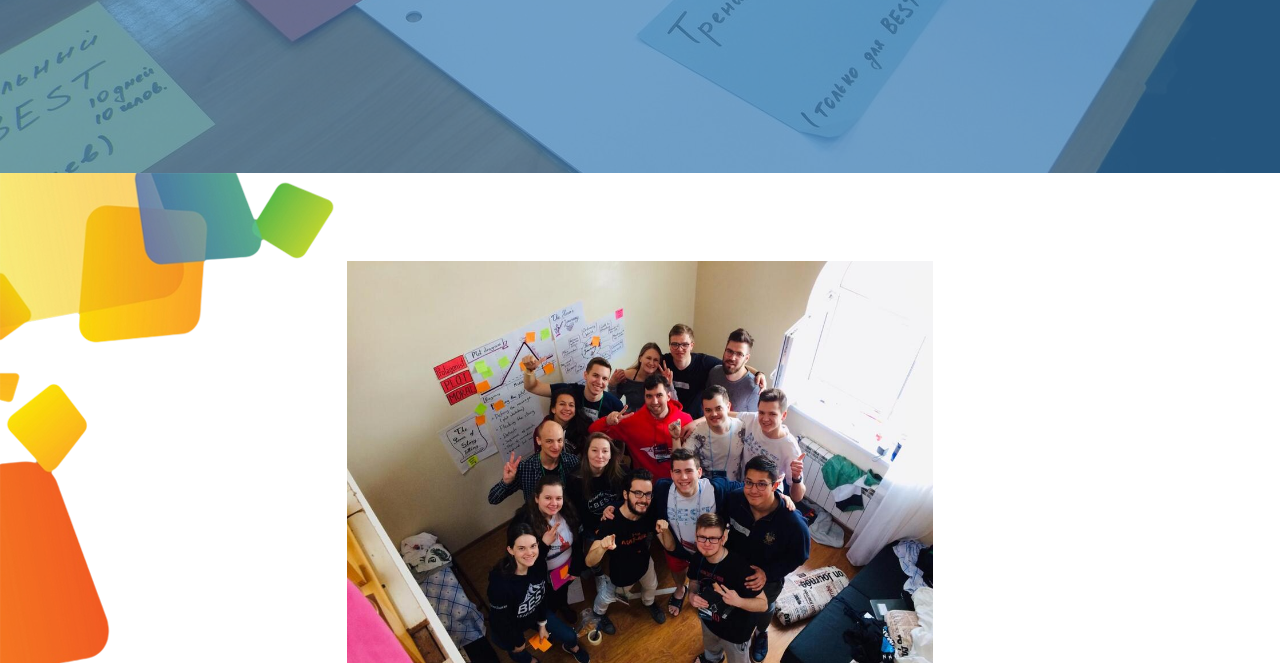
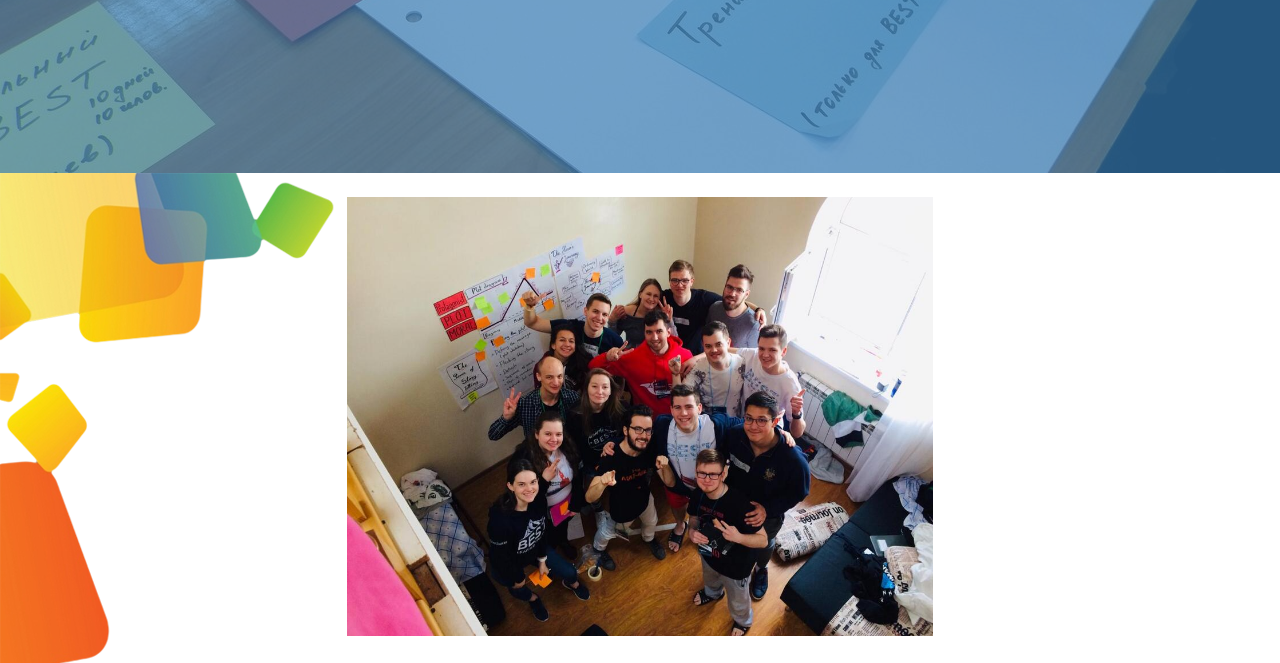
Before and after one commit to newpagexyz/besthack-front, a plain HTML site: page event_create.html in a window 1280 px wide. Shown: the part 279-942 px from the top of the page. Drawn offline with nearby package versions, Linux system fonts and the light colour scheme.

Commit message:
Update event_create.html

```diff
--- a/event_create.html
+++ b/event_create.html
@@ -158,7 +158,7 @@
             </div>
         </div>
     </section>
-    <div class="is-fullheight-with-navbar" style=" background:url(verh.png)  no-repeat; padding-top: 5%;  ">
+    <div class="is-fullheight-with-navbar" style=" background:url(verh.png)  no-repeat; ">
         <div class="is-fullheight-with-navbar" style=" background-image:url(niz.png); background-repeat: no-repeat; background-position: bottom right;">
 
             <div class="hero is-small" style="padding: 0 10%;">
```
